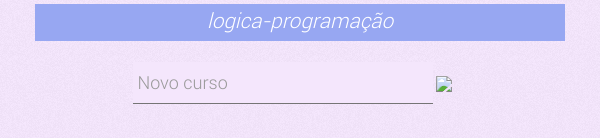
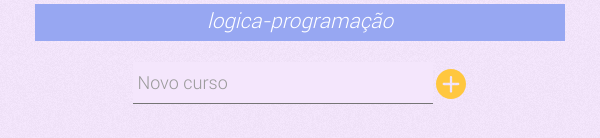
Before and after one commit to arthursiq5/AluraElectron, an Electron app: page app/index.html in a window 600 px wide. Shown: the part 220-358 px from the top of the page. Drawn offline with nearby package versions, Linux system fonts and the light colour scheme; no server answers.

Commit message:
corrigido ícone utilizado

```diff
--- a/app/index.html
+++ b/app/index.html
@@ -25,7 +25,7 @@
 
             <div class="group">
                 <input type="text" class='campo-adicionar' required>
-                <img src="img/plus-button.png" class='botao-adicionar'>
+                <img src="img/plus.svg" class='botao-adicionar'>
                 <span class="highlight"></span>
                 <span class="bar"></span>
                 <label>Novo curso</label>
```
